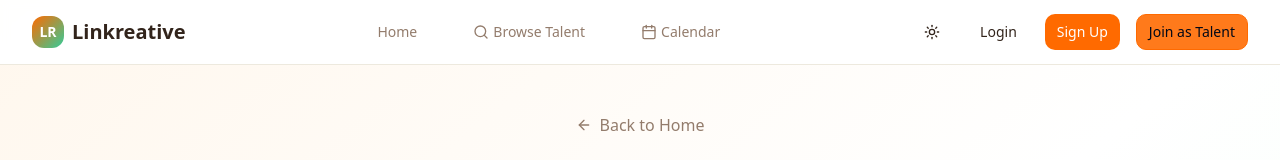
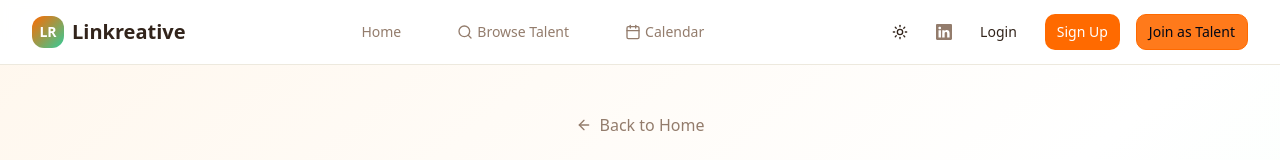
Before and after one commit to iraelie251006/linkreative, a React (Vite) app: page /signup in a window 1280 px wide. Shown: the top 160 px of the page. Built offline with nearby package versions, Linux system fonts and the light colour scheme.

Commit message:
Added Linkedin page

```diff
--- a/client/components/Navigation.tsx
+++ b/client/components/Navigation.tsx
@@ -11,6 +11,7 @@ import { Calendar, User, Search, Menu, X, LogOut } from "lucide-react";
 import { useState } from "react";
 import { useAuth } from "@/lib/AuthContext";
 import { DarkModeToggle } from "@/components/DarkModeToggle";
+import { BsLinkedin } from "react-icons/bs";
 
 export default function Navigation() {
   const location = useLocation();
@@ -58,6 +59,9 @@ export default function Navigation() {
           {/* Desktop Auth Buttons */}
           <div className="hidden md:flex items-center space-x-4">
             <DarkModeToggle />
+            <a href="https://www.linkedin.com/in/niyubwayo-irakoze-elie-14b003284/" target="_blank" rel="noopener noreferrer" className="text-muted-foreground hover:text-foreground">
+            <BsLinkedin className="w-4 h-4" />
+            </a>
             {user ? (
               <>
                 <Link to="/join-talent">
--- a/client/pages/Index.tsx
+++ b/client/pages/Index.tsx
@@ -119,7 +119,7 @@ export default function Index() {
 
           <div className="border-t border-border mt-8 pt-8 text-center text-muted-foreground">
             <p>
-              © 2025 Linkreative. Made with ❤️ for Rwanda's artistic community.
+              © 2025 Linkreative. Made by Hexahype Team for Rwanda's artistic community.
             </p>
           </div>
         </div>
--- a/package.json
+++ b/package.json
@@ -22,6 +22,7 @@
   },
   "dependencies": {
     "express": "^4.18.2",
+    "react-icons": "^5.5.0",
     "zod": "^3.23.8"
   },
   "devDependencies": {
```
Also changed, not shown: 1 other file (tests, documents, lock files or other folders).
